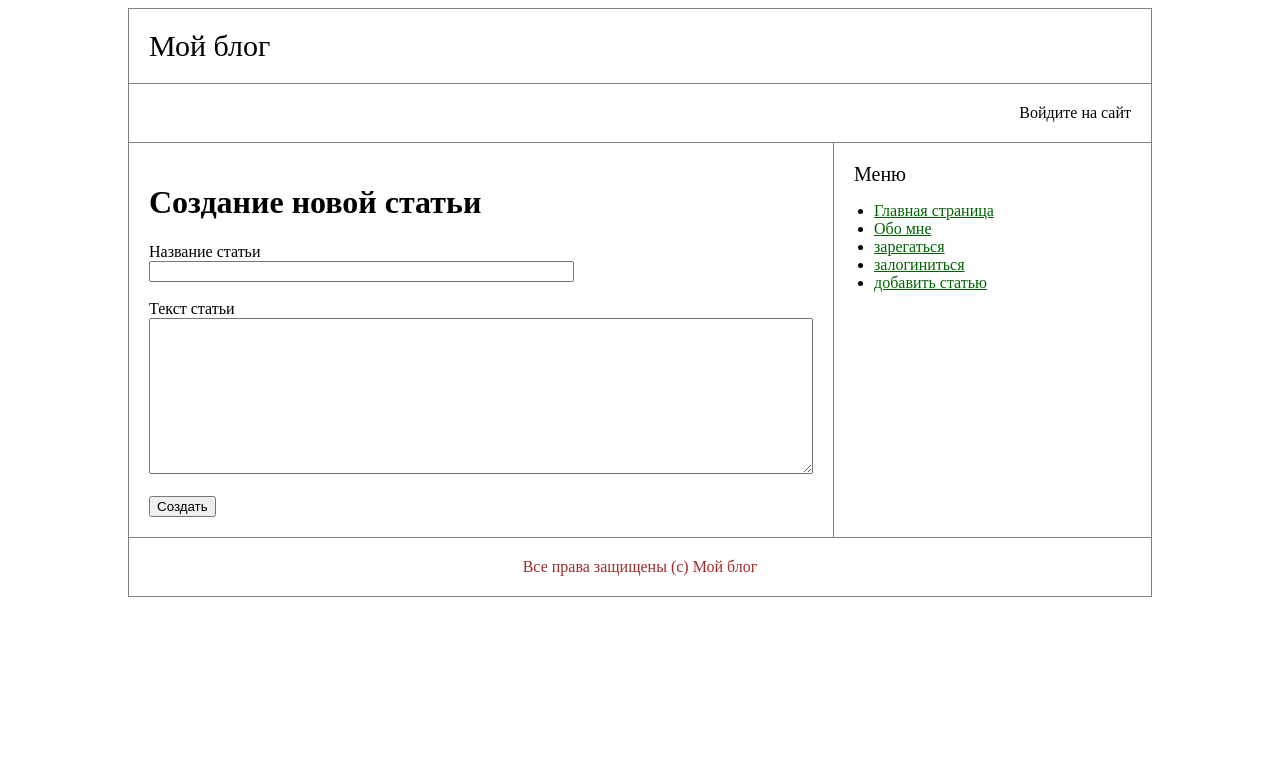
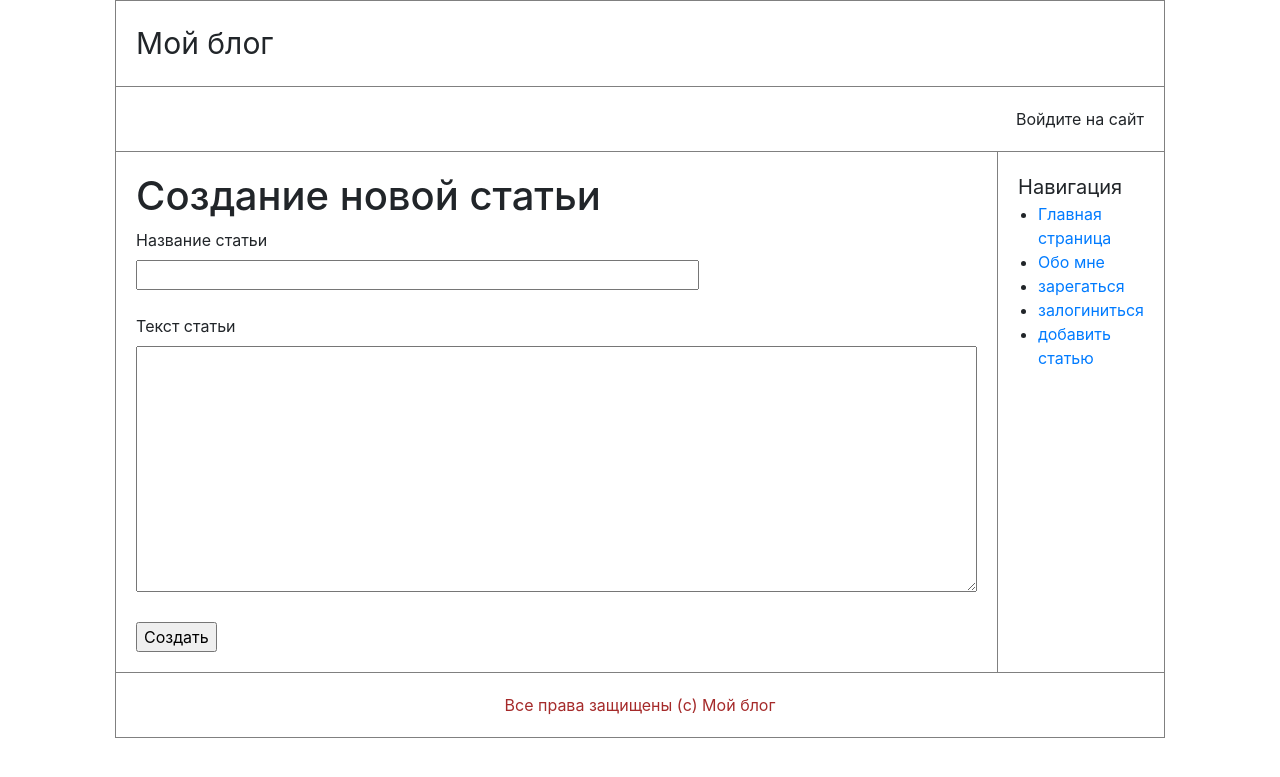
Before and after one commit to htttphero/simple-PHP-MVC-Framework, a PHP site: page /templates/articles/add.php in a window 1280 px wide. Shown: the top 777 px of the page. Run offline with PHP 8.4, Linux system fonts and the light colour scheme.

Commit message:
29комит. Изменены некоторые стилевые решения. Добавлен Bootstrap.

```diff
--- a/templates/footer.php
+++ b/templates/footer.php
@@ -1,7 +1,7 @@
 </td>
 
 <td width="300px" class="sidebar">
-    <div class="sidebarHeader">Меню</div>
+    <div class="sidebarHeader">Навигация</div>
     <ul>
         <li><a href="/">Главная страница</a></li>
         <li><a href="/hello/serg">Обо мне</a></li>
--- a/templates/header.php
+++ b/templates/header.php
@@ -4,6 +4,7 @@
     <meta charset="UTF-8">
     <title>Мой блог</title>
     <link rel="stylesheet" href="/styles.css">
+    <link rel="stylesheet" href="https://maxcdn.bootstrapcdn.com/bootstrap/4.3.1/css/bootstrap.min.css">
 </head>
 <body>
 
--- a/www/styles.css
+++ b/www/styles.css
@@ -28,9 +28,11 @@
     padding-left: 20px;
 }
 
+
+
 a,
 a:visited {
-    color: darkgreen;
+    color: rgb(36, 65, 194);
 }
 
 .footer {
```
